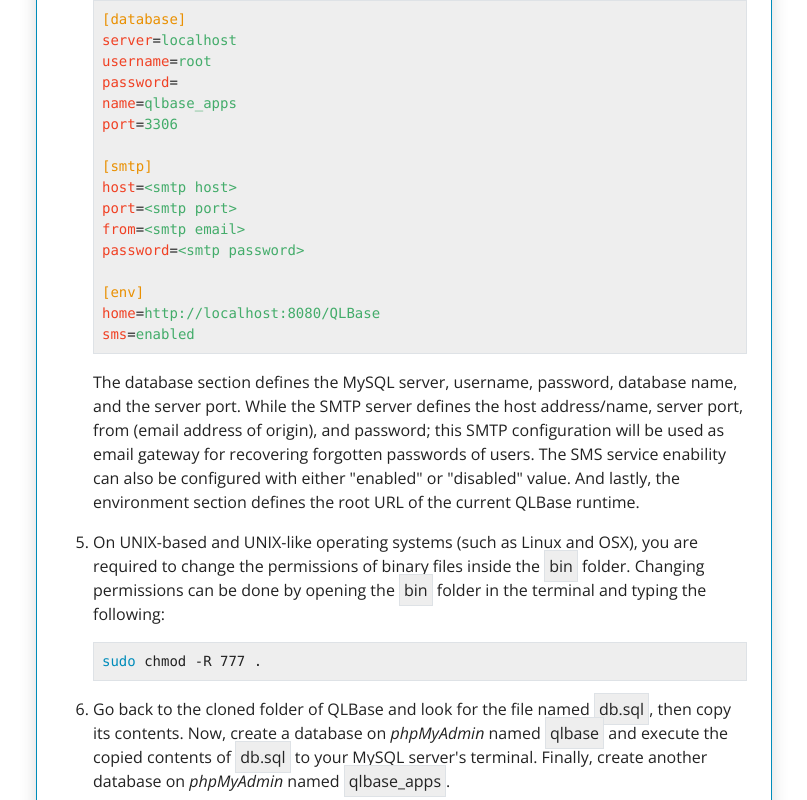
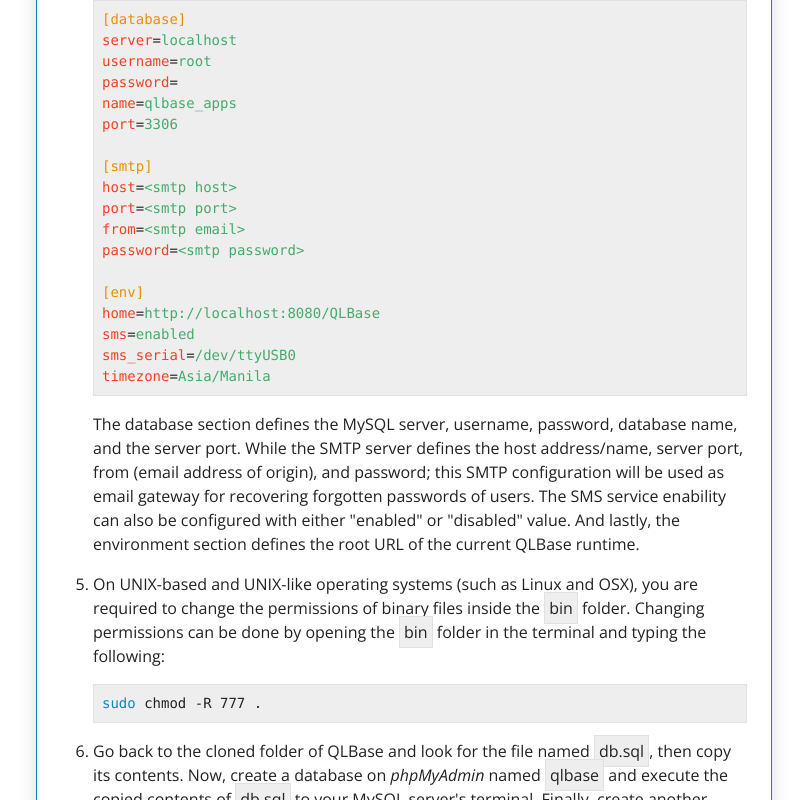
Before and after one commit to nthnn/QLBase, a Vue app in the folder documentations/: page /deployment in a window 1280 px wide. Shown: the part 1915-2715 px from the top of the page, without its empty margins (426-1233 px from the left). Built offline with nearby package versions, Linux system fonts and the light colour scheme.

Commit message:
Updated config.ini on documentation pages.

```diff
--- a/documentations/src/views/Deployment.vue
+++ b/documentations/src/views/Deployment.vue
@@ -92,7 +92,9 @@
 
 <span class="text-warning">[env]</span>
 <span class="text-danger">home</span>=<span class="text-success">http://localhost:8080/QLBase</span>
-<span class="text-danger">sms</span>=<span class="text-success">enabled</span></pre>
+<span class="text-danger">sms</span>=<span class="text-success">enabled</span>
+<span class="text-danger">sms_serial</span>=<span class="text-success">/dev/ttyUSB0</span>
+<span class="text-danger">timezone</span>=<span class="text-success">Asia/Manila</span></pre>
             <p>The database section defines the MySQL server, username, password, database name, and the server port. While the SMTP server defines the host address/name, server port, from (email address of origin), and password; this SMTP configuration will be used as email gateway for recovering forgotten passwords of users. The SMS service enability can also be configured with either "enabled" or "disabled" value. And lastly, the environment section defines the root URL of the current QLBase runtime.</p>
         </li>
         <li>
```
